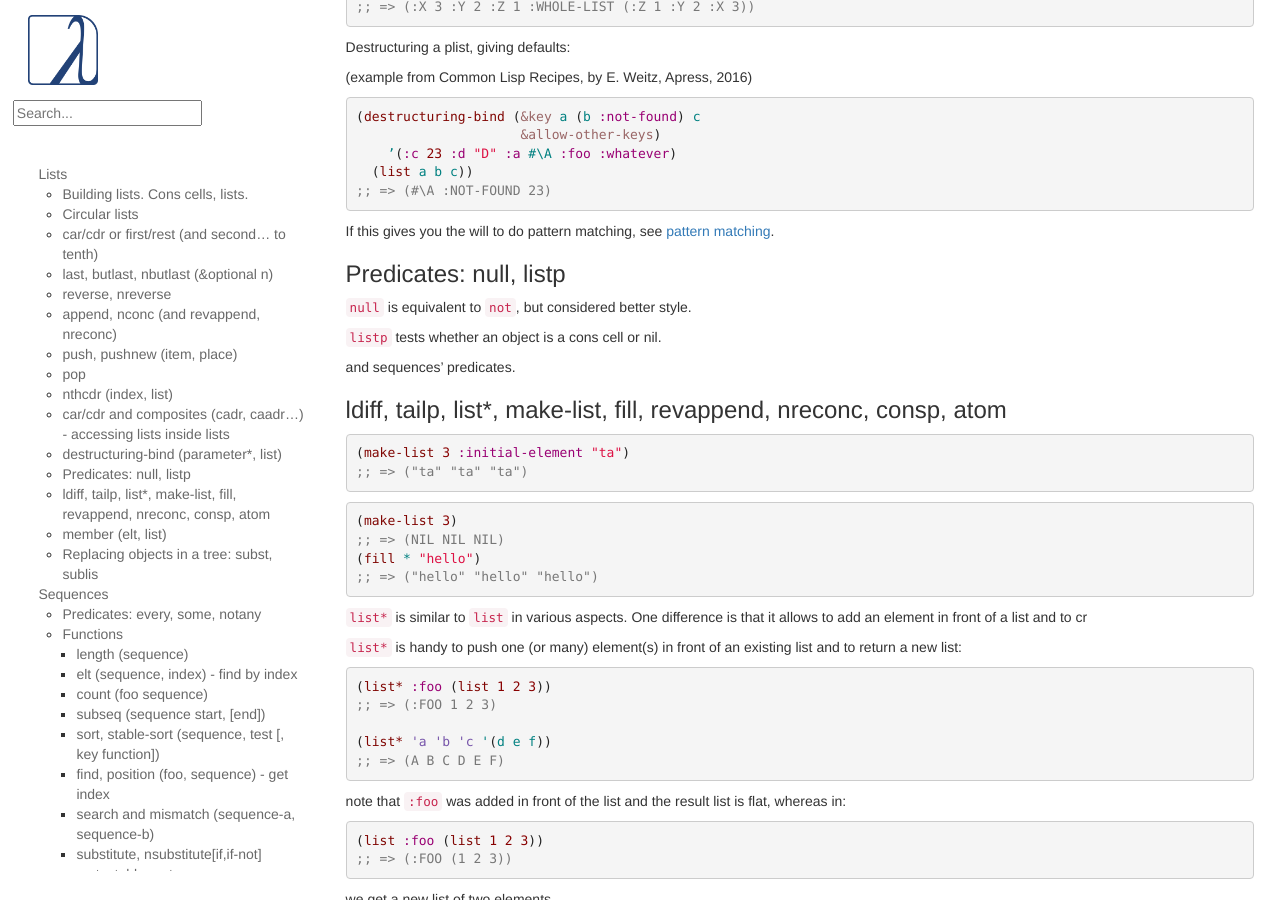
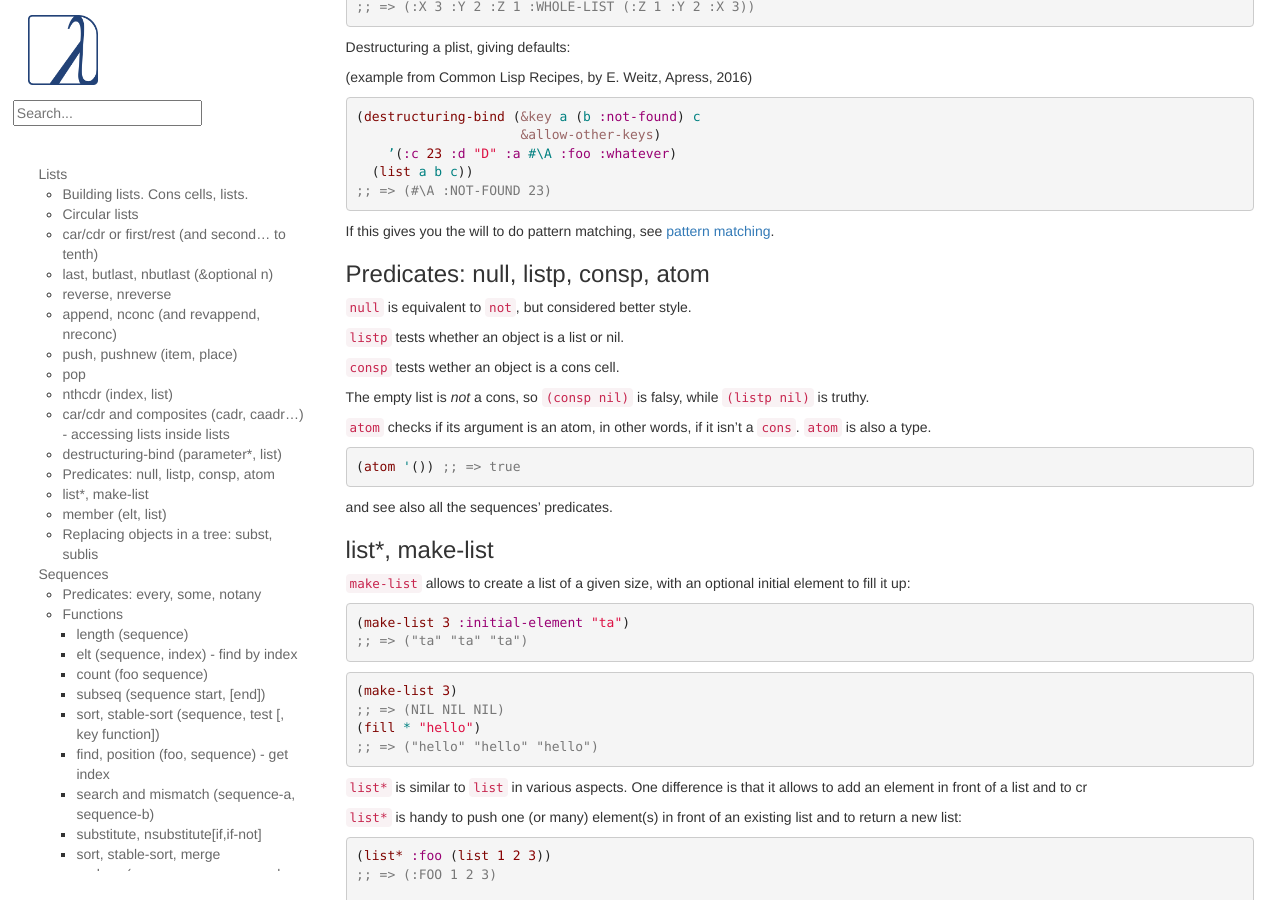
Before and after one commit to LispCookbook/cl-cookbook, a Jekyll site: the page built from data-structures.md, in a window 1280 px wide and 900 px high, scrolled down 4806 px. Built offline with Jekyll 4.4.1, drawn with Linux system fonts in a browser that asks for light colours.

Commit message:
data structures: consp, atom

```diff
--- a/data-structures.md
+++ b/data-structures.md
@@ -349,16 +349,31 @@ If this gives you the will to do pattern matching, see
 [pattern matching](pattern_matching.html).
 
 
-### Predicates: null, listp
+### Predicates: null, listp, consp, atom
 
 `null` is equivalent to `not`, but considered better style.
 
-`listp` tests whether an object is a cons cell or nil.
-
-and sequences' predicates.
-
-
-### ldiff, tailp, list*, make-list, fill, revappend, nreconc, consp, atom
+`listp` tests whether an object is a list or nil.
+
+`consp` tests wether an object is a cons cell.
+
+The empty list is *not* a cons, so `(consp nil)` is falsy, while
+`(listp nil)` is truthy.
+
+`atom` checks if its argument is an atom, in other words, if it isn't
+a `cons`. `atom` is also a type.
+
+~~~lisp
+(atom '()) ;; => true
+~~~
+
+and see also all the sequences' predicates.
+
+
+### list*, make-list
+
+`make-list` allows to create a list of a given size, with an optional
+initial element to fill it up:
 
 ~~~lisp
 (make-list 3 :initial-element "ta")
```
